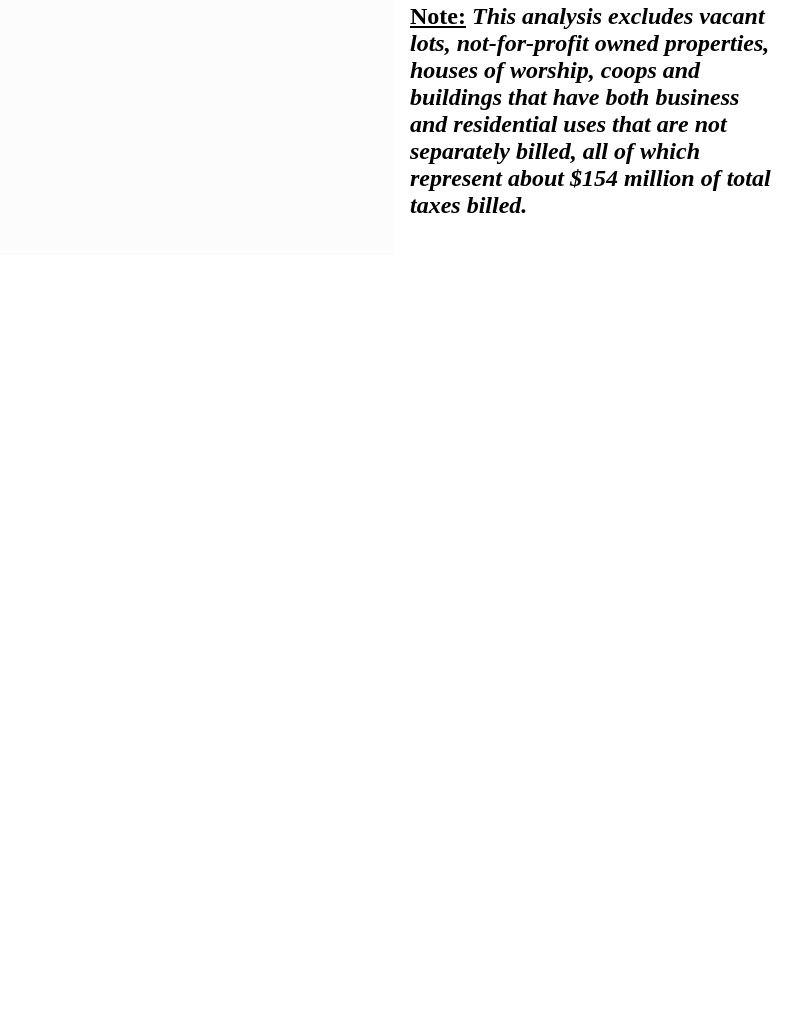
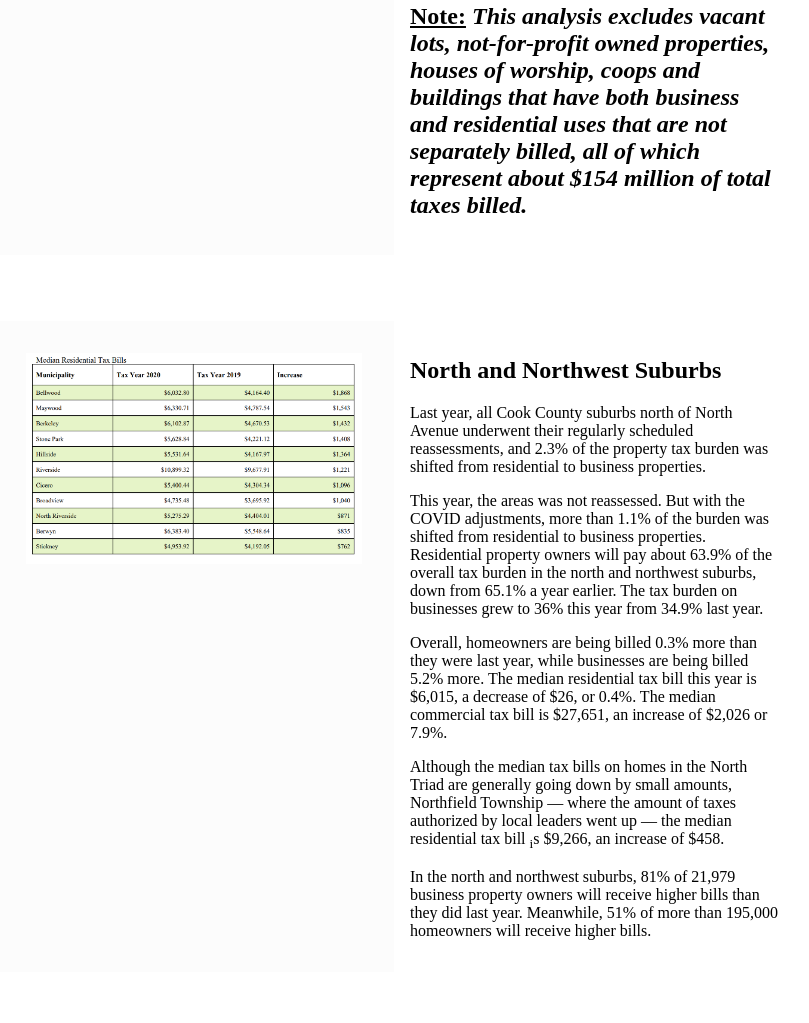
Before and after one commit to dduubb/proj_snapScroll, a plain HTML site: page index.html in a window 1280 px wide. Shown: the part 6001-7024 px from the top of the page, without its empty margins (246-1055 px from the left). Before the commit the page ends 6346 px from the top, so only its background shows below. Drawn offline with Linux system fonts and the light colour scheme.

Commit message:
Update index.html

```diff
--- a/index.html
+++ b/index.html
@@ -107,6 +107,22 @@
     </div>
 </div>
 <br />
+
+    <div class="wrapper">
+        <div class="content sticky">
+            <div class="sticky">
+                <img src="taxyear2020analysis_files/table.png">
+            </div>
+        </div>
+        <div class="content">
+            <h2>North and Northwest Suburbs</h2>
+            <p>Last year, all Cook County suburbs north of North Avenue underwent their regularly scheduled reassessments, and 2.3% of the property tax burden was shifted from residential to business properties.</p>
+            <p>This year, the areas was not reassessed. But with the COVID adjustments, more than 1.1% of the burden was shifted from residential to business properties. Residential property owners will pay about 63.9% of the overall tax burden in the north and northwest suburbs, down from 65.1% a year earlier. The tax burden on businesses grew to 36% this year from 34.9% last year.</p>
+            <p>Overall, homeowners are being billed 0.3% more than they were last year, while businesses are being billed 5.2% more. The median residential tax bill this year is $6,015, a decrease of $26, or 0.4%. The median commercial tax bill is $27,651, an increase of $2,026 or 7.9%.&nbsp;</p>
+            <p>Although the median tax bills on homes in the North Triad are generally going down by small amounts, Northfield Township &mdash; where the amount of taxes authorized by local leaders went up &mdash; the median residential tax bill <sub>i</sub>s $9,266, an increase of $458.</p>
+            <p>In the north and northwest suburbs, 81% of 21,979 business property owners will receive higher bills than they did last year. Meanwhile, 51% of more than 195,000 homeowners will receive higher bills.&nbsp;</p>
+        </div>
+    </div>
 <div class="extra"></div>
 
 </html>
```
